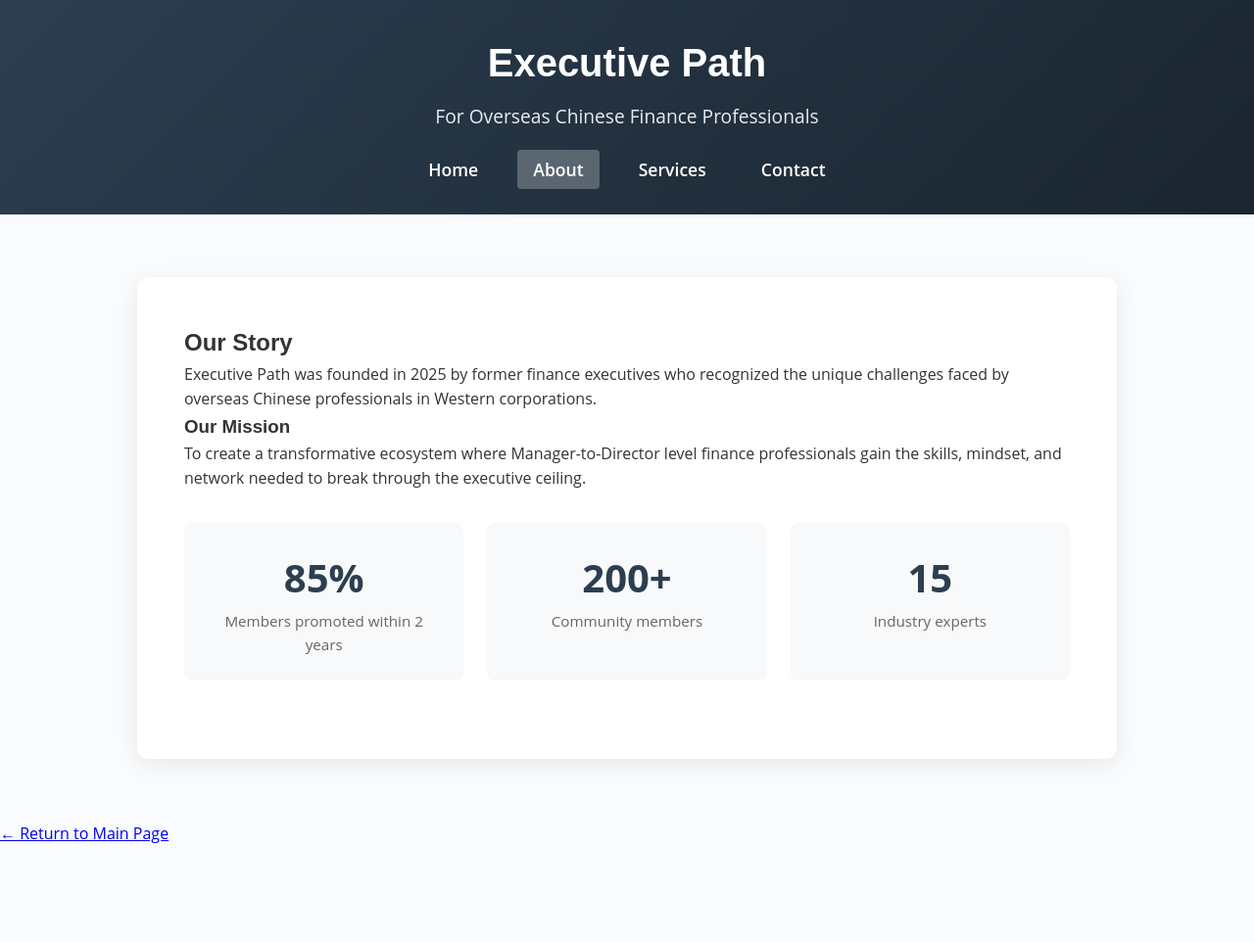
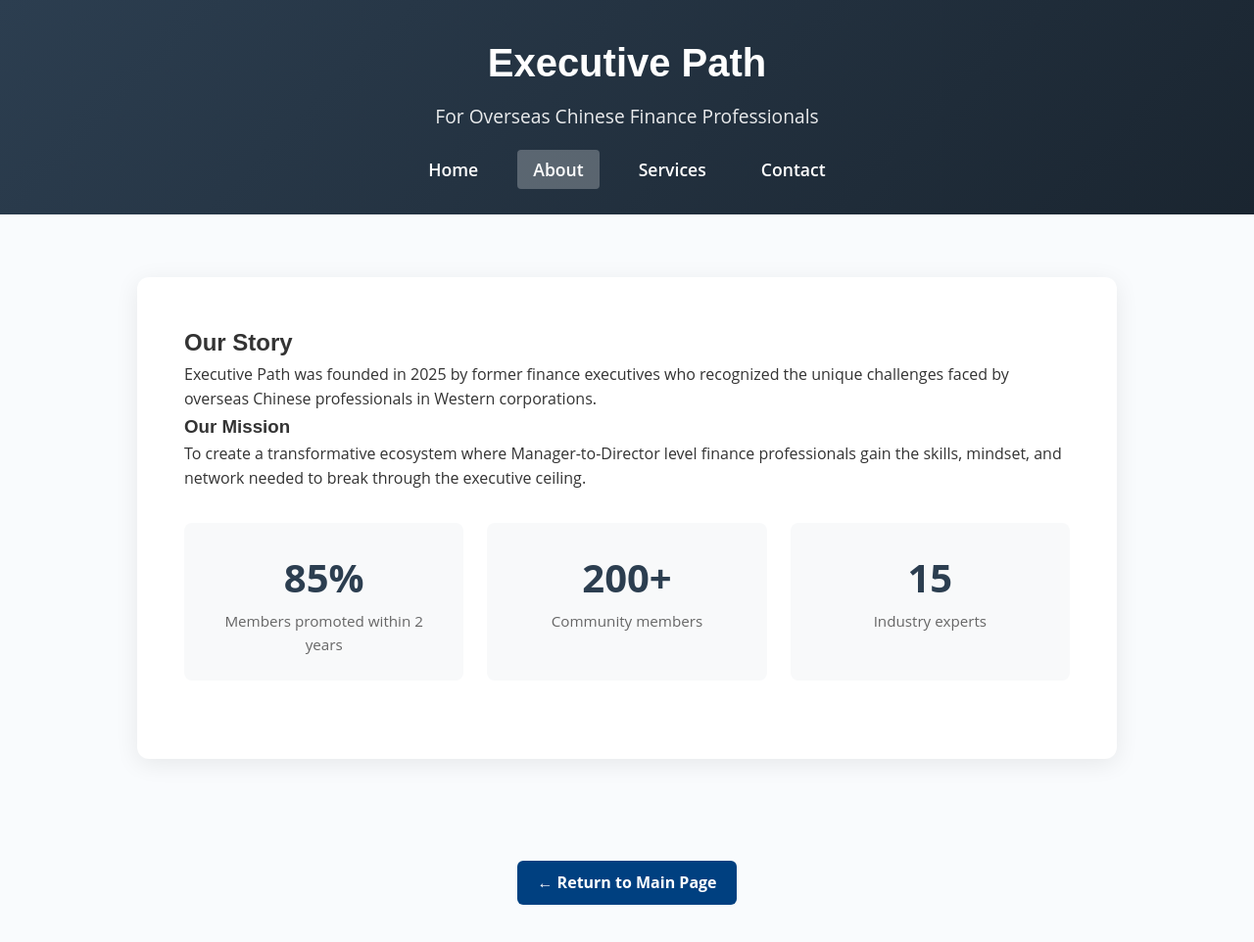
Before and after one commit to vibecoder2028/vortexai, a plain HTML site: page about.html in a window 1280 px wide. Shown: the whole page at 98% size. Before the commit the page ends 864 px from the top, so only its background shows below. Drawn offline with Linux system fonts and the light colour scheme.

Commit message:
Update styles.css

```diff
--- a/styles.css
+++ b/styles.css
@@ -424,6 +424,26 @@ nav a.active {
     margin-top: 2rem;
 }
 
+.return-button {
+  margin: 40px auto;
+  text-align: center;
+}
+
+.return-button a {
+  background-color: #004080;
+  color: white;
+  padding: 10px 20px;
+  text-decoration: none;
+  border-radius: 6px;
+  font-weight: bold;
+  display: inline-block;
+  transition: background-color 0.3s ease;
+}
+
+.return-button a:hover {
+  background-color: #00264d;
+}
+
 /* Footer */
 footer {
     background: var(--dark);
```
